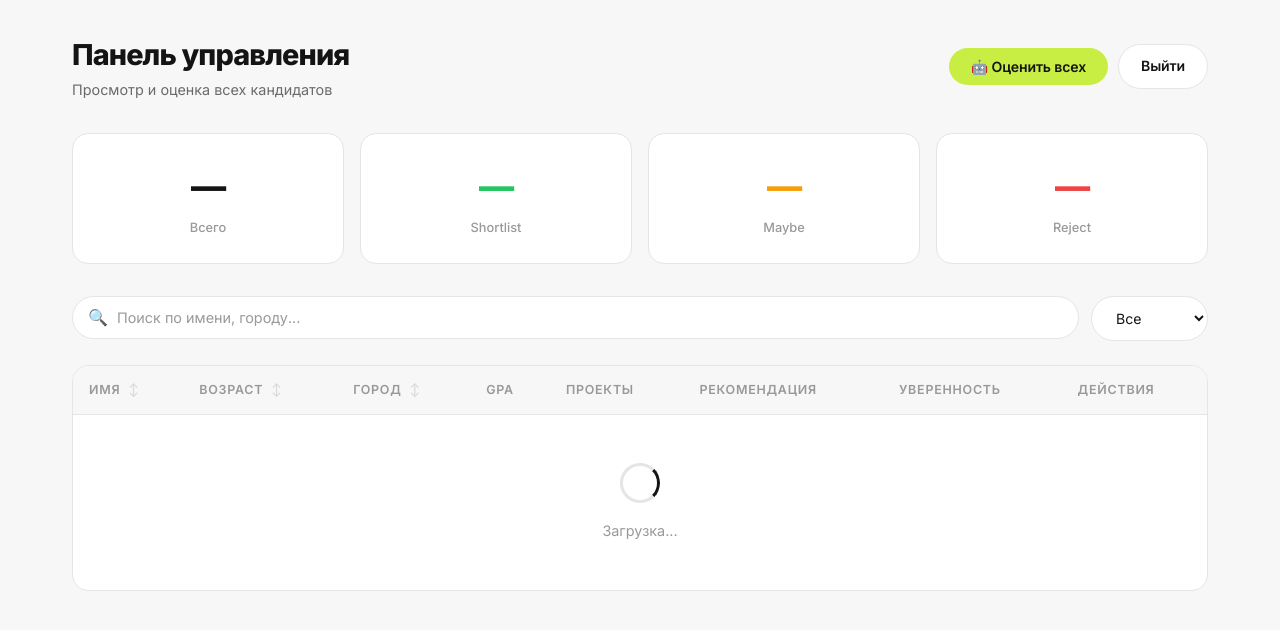
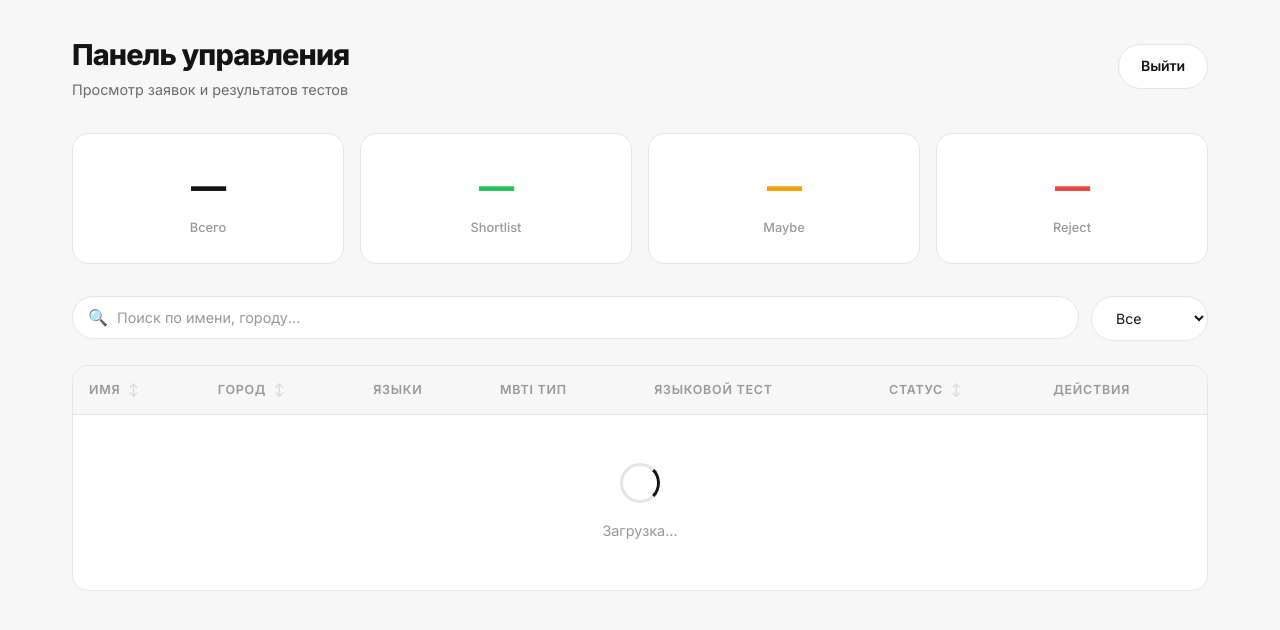
Before and after one commit to overloooooord/innit, a Django app: template backend/frontend/templates/frontend/admin_panel.html in a window 1280 px wide. Shown: the part 64-694 px from the top of the page. Run offline with Django 5.2, Linux system fonts and the light colour scheme; the template is opened without the code that fills it, so the values that code supplies are empty; data comes from the database, SQL or seed files in the repository; both versions use the stored data as it was after the commit.

Commit message:
feat(application): add essay and motivation fields, connect models to admin panel

```diff
--- a/backend/candidates/models.py
+++ b/backend/candidates/models.py
@@ -141,6 +141,18 @@ class Application(models.Model):
         default='',
         help_text='Хобби и увлечения (свободный текст)',
     )
+    essay = models.TextField(
+        'Эссе',
+        blank=True,
+        default='',
+        help_text='Эссе кандидата',
+    )
+    motivation_letter = models.TextField(
+        'Мотивационное письмо',
+        blank=True,
+        default='',
+        help_text='Почему кандидат хочет учиться у нас',
+    )
     sport = models.CharField(
         'Спорт',
         max_length=200,
--- a/backend/candidates/serializers.py
+++ b/backend/candidates/serializers.py
@@ -134,7 +134,7 @@ class ApplicationSerializer(serializers.ModelSerializer):
         model = Application
         fields = [
             'id', 'name', 'city', 'region', 'languages',
-            'telegram_username', 'hobbies', 'sport', 'status',
+            'telegram_username', 'hobbies', 'sport', 'essay', 'motivation_letter', 'status',
             'created_at', 'updated_at',
             'mbti_result', 'language_tests',
         ]
@@ -228,7 +228,7 @@ class ApplicationListSerializer(serializers.ModelSerializer):
         model = Application
         fields = [
             'id', 'name', 'city', 'region', 'languages',
-            'telegram_username', 'sport', 'status', 'created_at',
+            'telegram_username', 'sport', 'essay', 'motivation_letter', 'status', 'created_at',
         ]
 
 
--- a/backend/frontend/templates/frontend/admin_panel.html
+++ b/backend/frontend/templates/frontend/admin_panel.html
@@ -5,10 +5,9 @@
 <div class="panel-header">
     <div>
         <h1>Панель управления</h1>
-        <p style="color:var(--text-secondary);font-size:0.9rem;">Просмотр и оценка всех кандидатов</p>
+        <p style="color:var(--text-secondary);font-size:0.9rem;">Просмотр заявок и результатов тестов</p>
     </div>
     <div class="panel-actions">
-        <button class="btn btn-accent" id="btnScoreAll" onclick="scoreAll()">🤖 Оценить всех</button>
         <a href="/panel/logout/" class="btn btn-secondary">Выйти</a>
     </div>
 </div>
@@ -53,12 +52,11 @@
         <thead>
             <tr>
                 <th data-sort="name">Имя <span class="sort-arrow">↕</span></th>
-                <th data-sort="age">Возраст <span class="sort-arrow">↕</span></th>
                 <th data-sort="city">Город <span class="sort-arrow">↕</span></th>
-                <th>GPA</th>
-                <th>Проекты</th>
-                <th>Рекомендация</th>
-                <th>Уверенность</th>
+                <th>Языки</th>
+                <th>MBTI Тип</th>
+                <th>Языковой тест</th>
+                <th data-sort="status">Статус <span class="sort-arrow">↕</span></th>
                 <th>Действия</th>
             </tr>
         </thead>
@@ -82,8 +80,8 @@ let searchTimeout;
 
 async function loadCandidates(page = 1) {
     const filter = document.getElementById('filterPrediction').value;
-    let url = `/api/candidates/?page=${page}&sort_by=${currentSort}&order=${currentOrder}`;
-    if (filter) url += `&prediction=${filter}`;
+    let url = `/api/admin/applications/?page=${page}&sort_by=${currentSort}&order=${currentOrder}`;
+    if (filter) url += `&mbti=${filter}`;
     try {
         const data = await api(url);
         renderTable(data.results);
@@ -95,7 +93,9 @@ async function loadCandidates(page = 1) {
 async function searchCandidates(query) {
     if (!query.trim()) { loadCandidates(1); return; }
     try {
-        const data = await api(`/api/candidates/search/?q=${encodeURIComponent(query)}`);
+        // Admin search hasn't been specifically created in views, we can just fetch all for now or rely on loadCandidates
+        let url = `/api/admin/applications/?search=${encodeURIComponent(query)}`;
+        const data = await api(url);
         renderTable(data.results);
         document.getElementById('pagination').innerHTML = '';
     } catch (e) { showToast(e.message, 'error'); }
@@ -104,23 +104,28 @@ async function searchCandidates(query) {
 function renderTable(candidates) {
     const tbody = document.getElementById('candidatesBody');
     if (!candidates.length) {
-        tbody.innerHTML = '<tr><td colspan="8" class="empty-state"><div class="icon">📭</div>Кандидаты не найдены</td></tr>';
+        tbody.innerHTML = '<tr><td colspan="7" class="empty-state"><div class="icon">📭</div>Заявки не найдены</td></tr>';
         return;
     }
-    tbody.innerHTML = candidates.map(c => `
-        <tr onclick="window.location='/candidate/${c.id}/'">
+    tbody.innerHTML = candidates.map(c => {
+        const mbti = c.mbti_result ? c.mbti_result.result_type || '—' : 'Не пройден';
+        const langTest = c.language_tests && c.language_tests.length > 0
+            ? `${c.language_tests[0].score}/${c.language_tests[0].max_score}`
+            : 'Не пройден';
+
+        return `
+        <tr onclick="alert('Эссе: ' + decodeURIComponent('${encodeURIComponent(c.essay || '')}') + '\\n\\nМотивационное: ' + decodeURIComponent('${encodeURIComponent(c.motivation_letter || '')}'))">
             <td><strong>${esc(c.name)}</strong></td>
-            <td>${c.age}</td>
             <td>${esc(c.city || '—')}</td>
-            <td>${c.gpa != null ? c.gpa.toFixed(1) : '—'}</td>
-            <td>${c.project_count || 0}</td>
-            <td>${predBadge(c.prediction)}</td>
-            <td>${c.confidence != null ? (c.confidence * 100).toFixed(0) + '%' : '—'}</td>
+            <td>${esc((c.languages || []).join(', '))}</td>
+            <td><span class="badge" style="background:#374151;">${mbti}</span></td>
+            <td>${langTest}</td>
+            <td>${esc(c.status)}</td>
             <td>
-                <button class="btn btn-sm btn-secondary" onclick="event.stopPropagation(); scoreOne(${c.id})">Оценить</button>
+                <span style="font-size:0.8rem; color:var(--clr-text-2);">Кликните для деталей</span>
             </td>
         </tr>
-    `).join('');
+    `}).join('');
 }
 
 function renderPagination(total, current) {
--- a/front/app.js
+++ b/front/app.js
@@ -378,6 +378,8 @@ function initRegistrationForm() {
     const telegram = $('f-telegram').value.trim();
     const hobbies  = $('f-hobbies').value.trim();
     const sport    = $('f-sport').value.trim();
+    const essay    = $('f-essay').value.trim();
+    const motivation = $('f-motivation').value.trim();
     const langs    = state.selectedLangs;
 
     // Валидация
@@ -409,6 +411,8 @@ function initRegistrationForm() {
       telegram_username:  telegram.startsWith('@') ? telegram : `@${telegram}`,
       hobbies:            hobbies,
       sport:              sport,
+      essay:              essay,
+      motivation_letter:  motivation,
     };
 
     // Отправляем в backend
```
Also changed, not shown: backend/frontend/templates/frontend/index.html (+10 -0 lines), backend/frontend/templates/frontend/register.html (+20 -0 lines), front/index.html (+10 -0 lines), backend/candidates/migrations/0003_application_essay_application_motivation_letter.py (added), backend/db.sqlite3.
